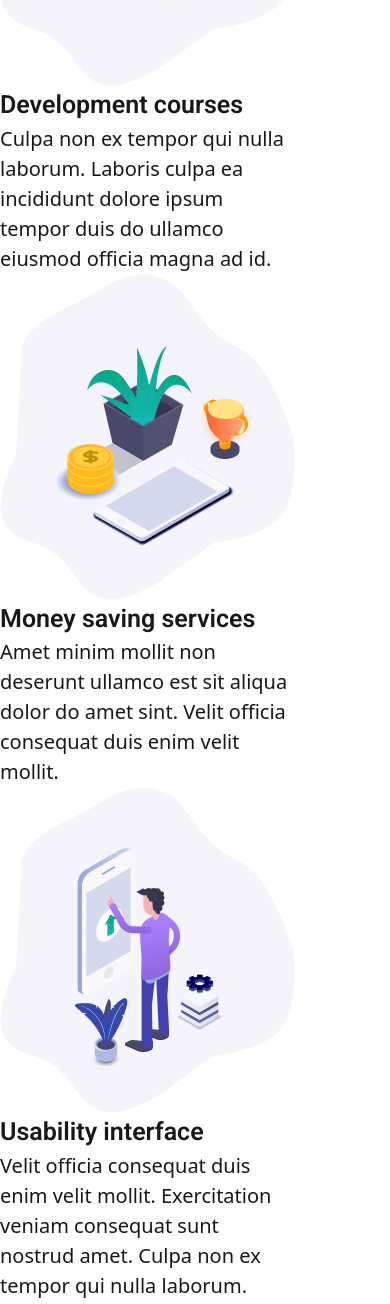
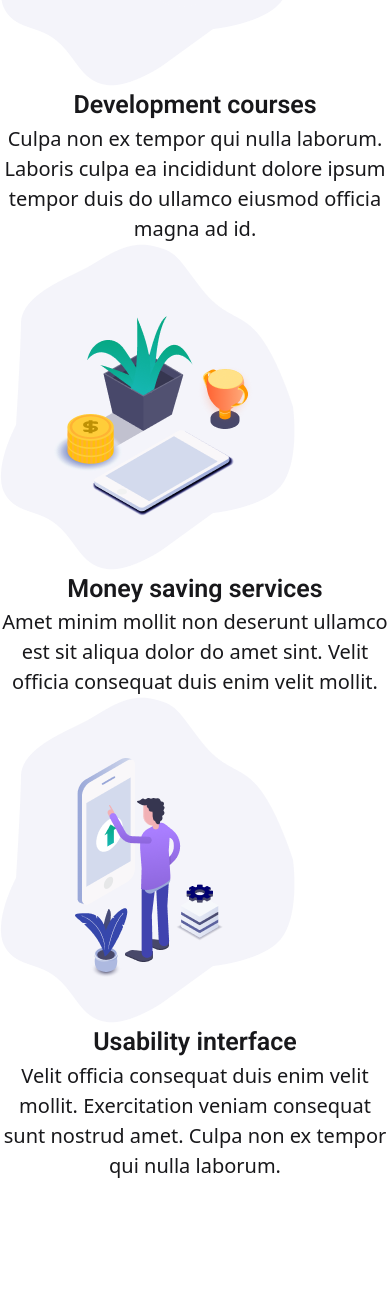
Before and after one commit to hubertDgomes/Upland, a website: page index.html in a window 390 px wide. Shown: the part 2000-3304 px from the top of the page. After the commit the page ends 3281 px from the top, so only its background shows below. Drawn offline with nearby package versions, Linux system fonts and the light colour scheme; a web font is replaced by a local one.

Commit message:
Something

```diff
--- a/index.html
+++ b/index.html
@@ -100,19 +100,19 @@
             <h1 class="text-center pb-[40px] text-black text-[50px] font-navFont">See what you will get with us</h1>
             <div class="md:flex md:m-auto justify-between items-center">
                 <div class="lg:w-[360px] hover:backdrop:shadow-l">
-                    <img src="src/asset/Group 42.png" alt="">
-                    <p class="text-[25px] font-semibold font-navFont ">Development courses</p>
-                    <p class="text-light text-[20px] mr-[100px]">Culpa non ex tempor qui nulla laborum. Laboris culpa ea incididunt dolore ipsum tempor duis do ullamco eiusmod officia magna ad id.</p>
+                    <img src="src/asset/Group 42.png" alt="" class="">
+                    <p class="text-[25px] font-semibold font-navFont  text-center sm:text-left">Development courses</p>
+                    <p class="text-light text-[20px] md:mr-[100px]  text-center sm:text-left">Culpa non ex tempor qui nulla laborum. Laboris culpa ea incididunt dolore ipsum tempor duis do ullamco eiusmod officia magna ad id.</p>
                 </div>
                 <div class="lg:w-[360px] hover:backdrop:shadow-l">
                     <img src="src/asset/Group 42 (1).png" alt="">
-                    <p class="text-[25px] font-semibold font-navFont ">Money saving services</p>
-                    <p class="text-light text-[20px] mr-[100px]">Amet minim mollit non deserunt ullamco est sit aliqua dolor do amet sint. Velit officia consequat duis enim velit mollit.</p>
+                    <p class="text-[25px] font-semibold font-navFont  text-center sm:text-left">Money saving services</p>
+                    <p class="text-light text-[20px] md:mr-[100px]  text-center sm:text-left">Amet minim mollit non deserunt ullamco est sit aliqua dolor do amet sint. Velit officia consequat duis enim velit mollit.</p>
                 </div>
                 <div class="lg:w-[360px] hover:backdrop:shadow-l">
                     <img src="src/asset/Group 42 (2).png" alt="">
-                    <p class="text-[25px] font-semibold font-navFont ">Usability interface</p>
-                    <p class="text-light text-[20px] mr-[100px]">Velit officia consequat duis enim velit mollit. Exercitation veniam consequat sunt nostrud amet. Culpa non ex tempor qui nulla laborum.</p>
+                    <p class="text-[25px] font-semibold font-navFont  text-center sm:text-left">Usability interface</p>
+                    <p class="text-light text-[20px] md:mr-[100px]  text-center sm:text-left">Velit officia consequat duis enim velit mollit. Exercitation veniam consequat sunt nostrud amet. Culpa non ex tempor qui nulla laborum.</p>
                 </div>
             </div>
         </div>
```
